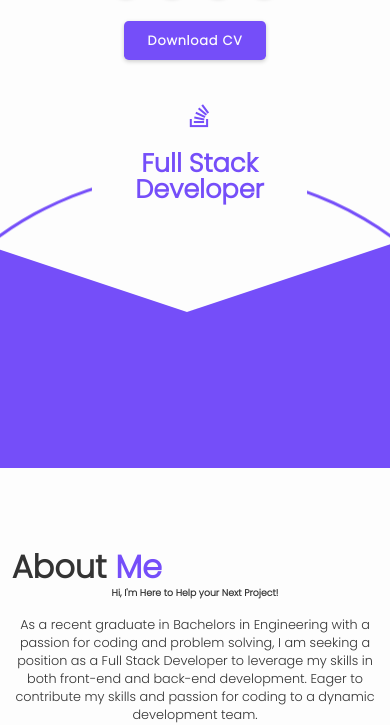
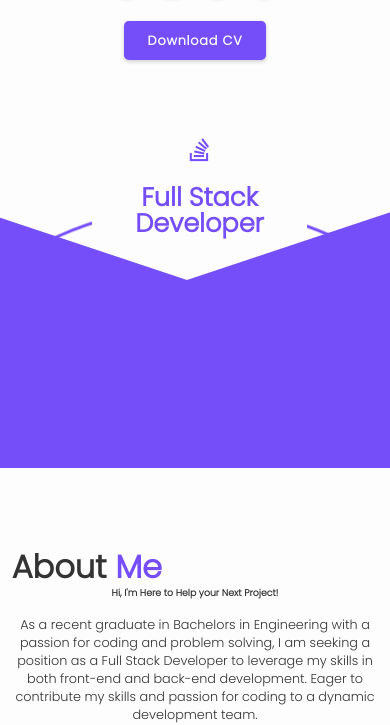
Before and after one commit to Koyandechirag/Responsive-Portfolio, a plain HTML site: page index.html in a window 390 px wide. Shown: the part 376-1101 px from the top of the page. Drawn offline with nearby package versions, Linux system fonts and the light colour scheme.

Commit message:
Update style.css

```diff
--- a/style.css
+++ b/style.css
@@ -989,7 +989,7 @@ span {
 
     .home .profession-container .profession-box {
         position: fixed;
-        top: 62%;
+        top: 66%;
         left: 0;
         border-radius: 0;
         width: 100%;
@@ -1150,7 +1150,7 @@ span {
 
     .home .profession-container .overlay {
         position: fixed;
-        top: 86rem;
+        top: 82rem;
         left: 48%;
         right: 0;
         transform: rotate(90deg) translate(-50%, 50%) scaleY(3);
```
